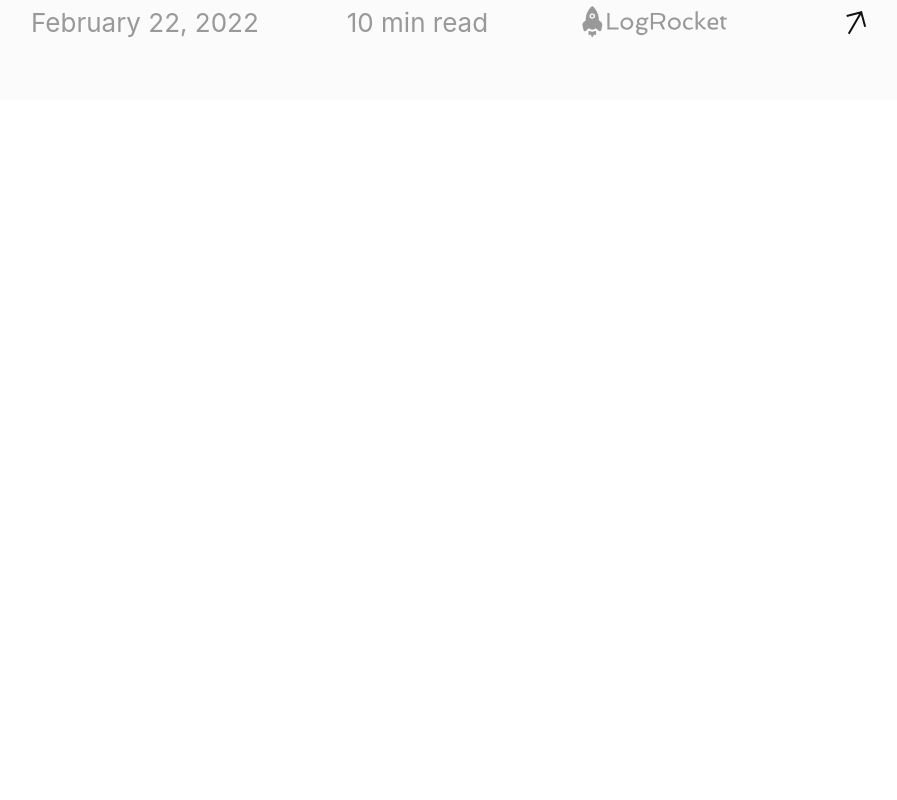
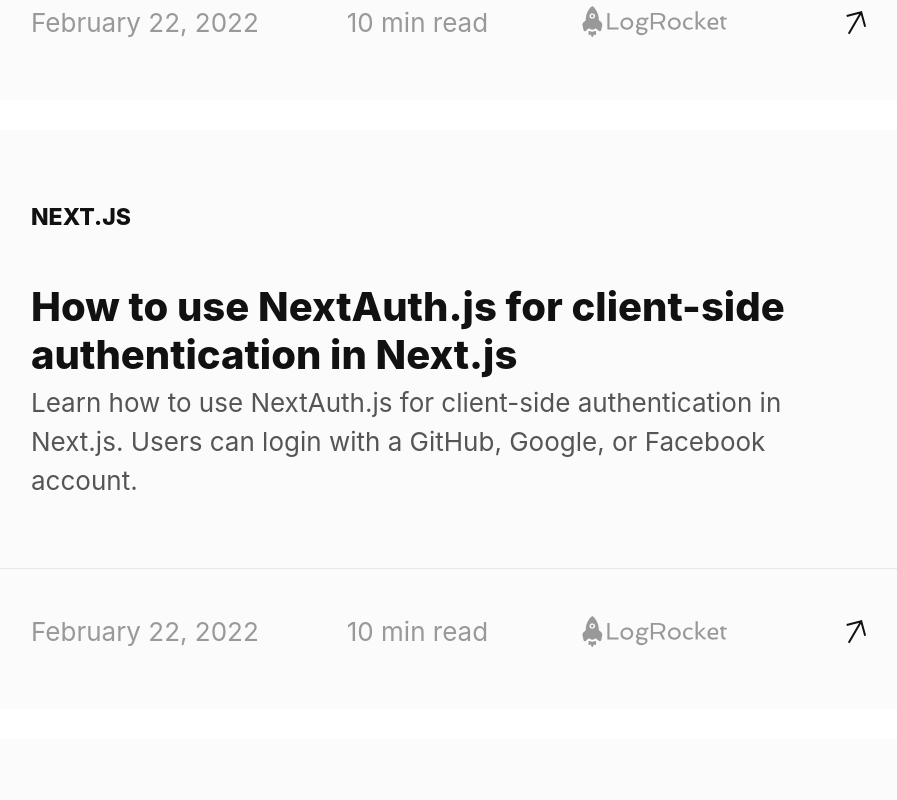
Before and after one commit to ejirocodes/portfolio-1, a Next.js app: page /article in a window 1280 px wide. Shown: the part 1340-2140 px from the top of the page, without its empty margins (185-1082 px from the left). Before the commit the page ends 1500 px from the top, so only its background shows below. Built offline with nearby package versions, Linux system fonts and the light colour scheme.

Commit message:
article card hover effect

```diff
--- a/components/CardArticle.tsx
+++ b/components/CardArticle.tsx
@@ -5,10 +5,14 @@ import ArrowUp from './shared/ArrowUp';
 const CardArticle: React.FC<Article> = ({ article }) => {
     console.log(article.title)
     return (
-        <article className="bg-[#FBFBFB] w-full pt-[70px] pb-[55px] ">
-            <article className="pb-[68px] border-b-[0.5px] border-solid border-[gray3]">
+        // md:group-hover:opacity-50 md:hover:scale-x-50 md:hover:opacity-important
+        <article className="bg-[#FBFBFB] w-full pt-[70px] pb-[55px] transition min-h-inherit md:group-hover:opacity-50 md:hover:scale-[1.04] hover:shadow-sm  md:hover:opacity mb-[30px]"
+            itemType="http://schema.org/CreativeWork"
+        >
+            <div className="">
+                <article className="pb-[68px] border-b-[0.5px] border-solid border-[gray3] ">
                     <div className="px-[96px]">
-                    <h2 className="text-dark mb-[49px] text-[23px] font-extrabold uppercase">{article.tech}</h2>
+                        <h2 className="text-dark mb-[49px] text-[23px] font-extrabold uppercase group-hover:text-white">{article.tech}</h2>
                         <h1 className="text-dark text-[40px] leading-[48px] font-extrabold mb-[4px]">{article.title}</h1>
                         <p className="text-gray5 text-[26px] font-normal">{article.description}</p>
 
@@ -26,6 +30,8 @@ const CardArticle: React.FC<Article> = ({ article }) => {
                     <ArrowUp strokeColour="#111111" url={article.url} />
 
                 </article>
+
+            </div>
         </article>
     )
 }
--- a/data/article.ts
+++ b/data/article.ts
@@ -13,4 +13,28 @@ export const articles: Article[] = [
     image: "/img/logrocket.svg",
     url: "https://blog.logrocket.com/nextauth-js-for-next-js-client-side-authentication",
   },
+  {
+    id: 2,
+    tech: "Next.js",
+    title: "How to use NextAuth.js for client-side authentication in Next.js",
+    description:
+      "Learn how to use NextAuth.js for client-side authentication in Next.js. Users can login with a GitHub, Google, or Facebook account.",
+    date: "February 22, 2022",
+    duration: " 10 min read",
+    publisher: "Logrocket",
+    image: "/img/logrocket.svg",
+    url: "https://blog.logrocket.com/nextauth-js-for-next-js-client-side-authentication",
+  },
+  {
+    id: 3,
+    tech: "Next.js",
+    title: "How to use NextAuth.js for client-side authentication in Next.js",
+    description:
+      "Learn how to use NextAuth.js for client-side authentication in Next.js. Users can login with a GitHub, Google, or Facebook account.",
+    date: "February 22, 2022",
+    duration: " 10 min read",
+    publisher: "Logrocket",
+    image: "/img/logrocket.svg",
+    url: "https://blog.logrocket.com/nextauth-js-for-next-js-client-side-authentication",
+  },
 ];
--- a/tailwind.config.js
+++ b/tailwind.config.js
@@ -15,5 +15,8 @@ module.exports = {
       },
     },
   },
+  variants: {
+    textColor: ["group-hover"],
+  },
   plugins: [],
 };
```
Lines whose indentation alone changed are shown as unchanged.
